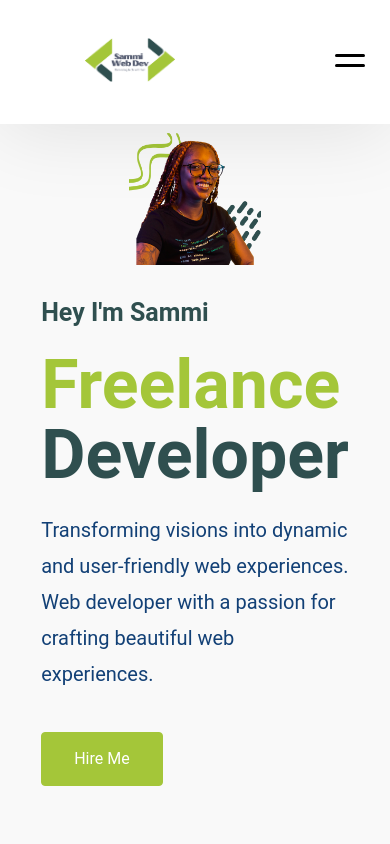
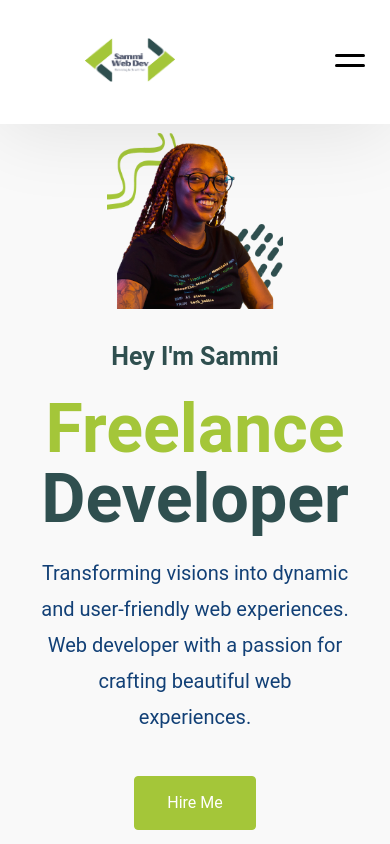
Before and after one commit to SOyeniyi801/my-portfolio, a React (Create React App) app: page / in a window 390 px wide. Shown: the top 844 px of the page. Built offline with nearby package versions, Linux system fonts and the light colour scheme.

Commit message:
responsive fix hero and about me

```diff
--- a/src/App.css
+++ b/src/App.css
@@ -6,7 +6,6 @@ body {
   -webkit-font-smoothing: "Roboto", sans-serif;
   -moz-osx-font-smoothing: "Roboto", sans-serif;
   font-style: normal;
-
 }
 
 h1,
@@ -15,15 +14,15 @@ h3,
 h4,
 h5,
 h6,
-p{
+p {
   margin: 0;
 }
 
 :root {
   --primary: #a4c639;
-  --heading-color:#2f4f4f;
-  --bg-shade: #F9F9F9;
-  --github: #FE5F55;
+  --heading-color: #2f4f4f;
+  --bg-shade: #f9f9f9;
+  --github: #fe5f55;
   --darkblue: #124076;
   --black: #000000;
   --white: #ffffff;
@@ -57,15 +56,15 @@ p{
   border: 1px solid var(--primary);
 }
 
-.btn-outline-primary:hover{
-  color:var(--white);
+.btn-outline-primary:hover {
+  color: var(--white);
   background-color: var(--primary);
 }
 
 .btn-primary {
   color: var(--white);
   background-color: var(--primary);
-  border: 1px solid var(--primary)
+  border: 1px solid var(--primary);
 }
 
 .btn-primary:hover {
@@ -80,7 +79,7 @@ p{
   display: flex;
   justify-content: center;
   align-items: center;
-  box-shadow: 0 1px 2px 0 rgba(16,24,40,0.95);
+  box-shadow: 0 1px 2px 0 rgba(16, 24, 40, 0.95);
   gap: 16px;
 }
 
@@ -169,7 +168,7 @@ h3 {
   align-items: center;
   padding: 15px 85.333px;
   background-color: var(--white);
-  box-shadow: 0px 5.333px 80px 0 rgba(0,0,0,0.1);
+  box-shadow: 0px 5.333px 80px 0 rgba(0, 0, 0, 0.1);
   position: fixed;
   top: 0;
   left: 0;
@@ -177,7 +176,7 @@ h3 {
   z-index: 3;
 }
 
-.navbar-items > ul{
+.navbar-items > ul {
   list-style: none;
   display: flex;
   align-items: flex-start;
@@ -200,7 +199,6 @@ h3 {
 
 .navbar-active-content {
   color: var(--primary);
-
 }
 /* Navbar Style End */
 
@@ -224,7 +222,7 @@ h3 {
 .hero-section-content {
   display: flex;
   flex-direction: column;
-  align-items: flex-start;
+  align-items: center;
   gap: 21.333px;
 }
 
@@ -257,12 +255,12 @@ h3 {
 
 .hero-section-image > img {
   width: 100%;
-  height: 100%
+  height: 100%;
 }
 /* Hero Section Style End */
 
 /* Skills Section Style Start */
- .skills-section{
+.skills-section {
   display: flex;
   padding: 149.33px;
   flex-direction: column;
@@ -299,7 +297,7 @@ h3 {
   gap: 32px;
   flex: 1 0 0;
   border-radius: 10.6px;
-  background:var(--bg-shade);
+  background: var(--bg-shade);
   min-height: 250px;
 }
 
@@ -318,8 +316,8 @@ h3 {
   align-items: flex-start;
   gap: 13.3px;
   border-radius: 10.6px;
-  background:var(--white) ;
-  box-shadow: 0 0 16 0 rgba(0,0,0,0.1);
+  background: var(--white);
+  box-shadow: 0 0 16 0 rgba(0, 0, 0, 0.1);
 }
 
 .skills-section-img img {
@@ -373,10 +371,10 @@ h3 {
 /* Projects Section Starts */
 
 .projects-section {
-  display:flex;
+  display: flex;
   padding: 112px 85px;
   flex-direction: column;
-  align-items: flex-start;
+  align-items: center;
   gap: 80px;
 }
 
@@ -421,10 +419,11 @@ h3 {
   height: auto;
 }
 
-.project-title, .project-description, .project-tag {
+.project-title,
+.project-description,
+.project-tag {
   margin-top: 10px;
 }
-
 
 /* Projects Section Ends */
 
@@ -443,7 +442,7 @@ h3 {
 .contact-form-container {
   display: grid;
   grid-template-columns: auto;
-    grid-template-rows: repeat(5,auto);
+  grid-template-rows: repeat(5, auto);
   width: 40%;
   row-gap: 32px;
 }
@@ -453,7 +452,7 @@ h3 {
   grid-template-columns: auto;
   grid-template-rows: repeat(2, auto);
   column-gap: 32px;
-    row-gap: 32px
+  row-gap: 32px;
 }
 
 .contact-label {
@@ -473,7 +472,7 @@ h3 {
   align-self: stretch;
   border-radius: 8px;
   border: 1.33px solid var(--primary);
-    background: var(--white)
+  background: var(--white);
 }
 
 /* Contact Section End */
@@ -581,7 +580,12 @@ h3 {
     padding-bottom: 70px;
   }
 
-  .hero-section-image{
+  .hero-section-content-box{
+    align-items: center;
+    text-align: center;
+  }
+
+  .hero-section-image {
     justify-content: center;
   }
 
@@ -609,7 +613,6 @@ h3 {
 
 /* Consolidated Media Queries */
 @media only screen and (max-width: 768px) {
-
   .skills-section-card {
     min-width: 320px;
     padding: 15px;
@@ -625,10 +628,17 @@ h3 {
     flex-direction: column; /* Stack items vertically */
     gap: 20px;
   }
+  .hero-section-content-box {
+    display: flex;
+    flex-direction: column;
+    align-items: center;
+    text-align: center;
+  }
+
   .hero-section-image > img,
   .about-section-img > img {
-    width: 60%;
-    height: 60%;
+    width: 80%;
+    height: 80%;
   }
 
   .navbar-items ul {
@@ -667,7 +677,6 @@ h3 {
     padding: 12px; /* Reduce padding for inputs */
   }
 }
-
 
 /* Hamburger menu  */
 
```
Lines whose indentation alone changed are shown as unchanged.
